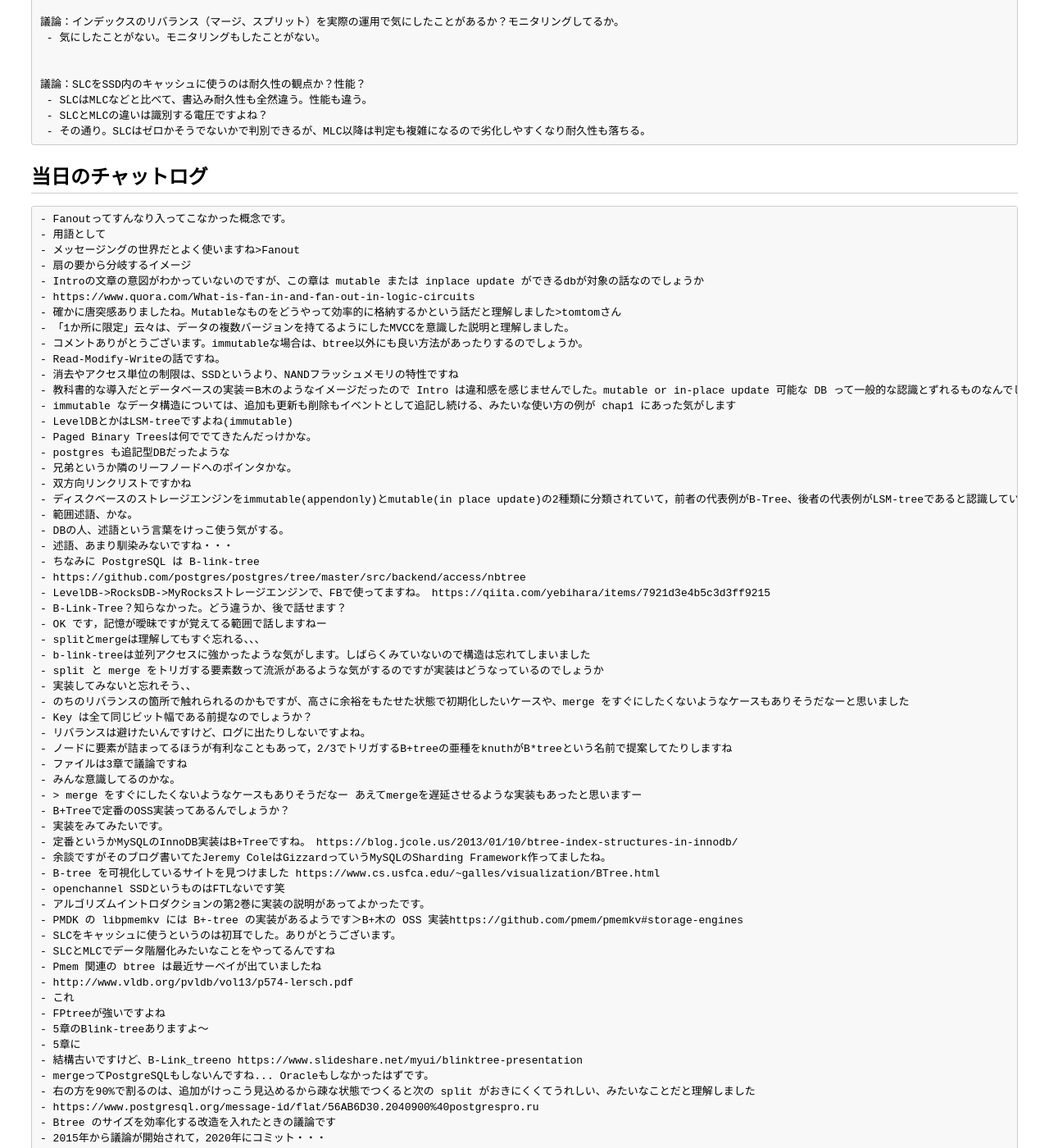
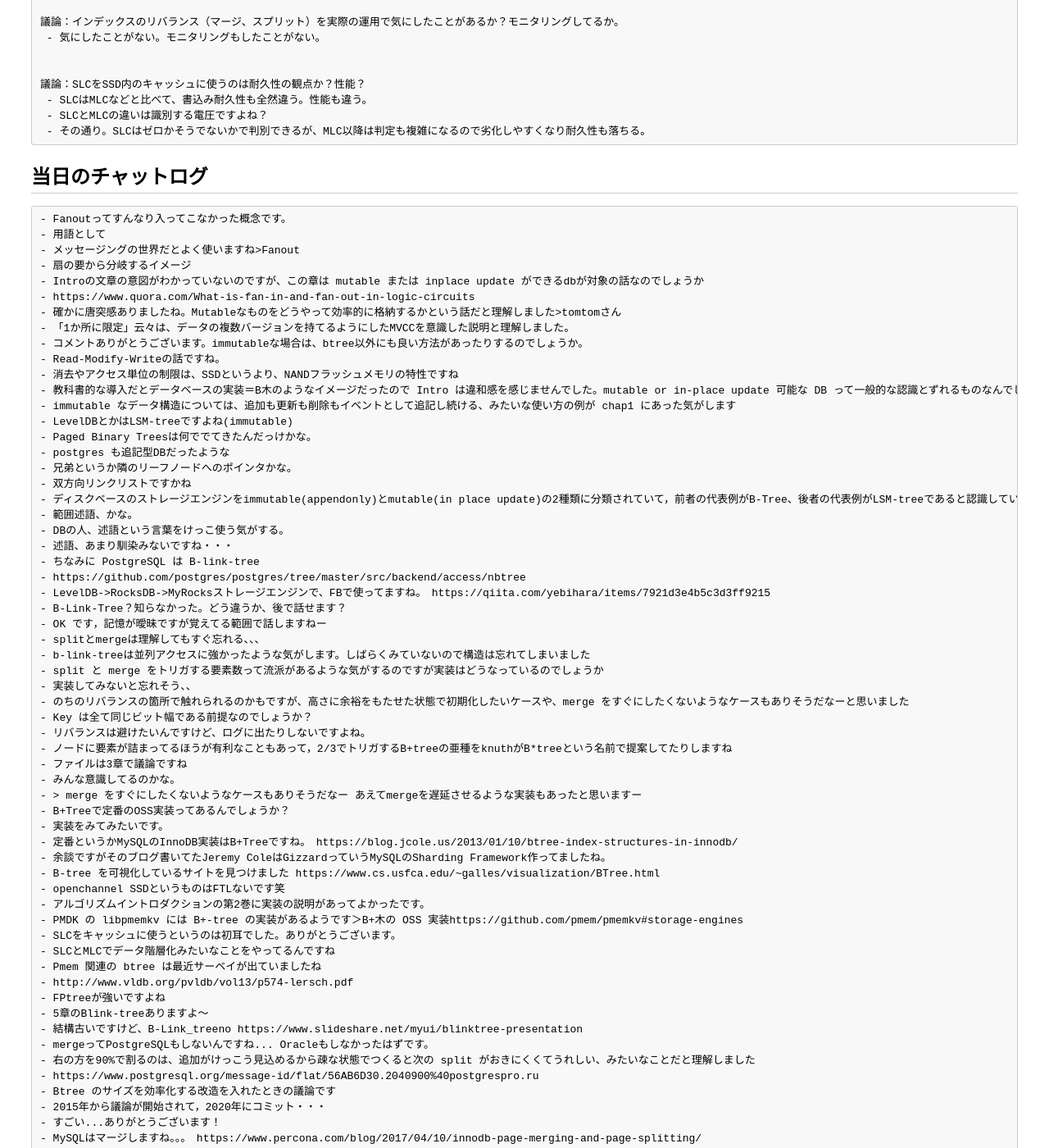
Before and after one commit to Database-Internals-Reading-Group-Japan/group-tokyo, a Jekyll site: the page built from No01/20200604/agenda.md, in a window 1280 px wide and 1400 px high, scrolled down 1215 px. Shown: the whole window at 82% size. Built offline with Jekyll 4.4.1, drawn with Linux system fonts in a browser that asks for light colours; some of the changed text lies outside the part shown.

Commit message:
Update agenda.md

```diff
--- a/No01/20200604/agenda.md
+++ b/No01/20200604/agenda.md
@@ -115,10 +115,8 @@ title: 20200604
 - SLCとMLCでデータ階層化みたいなことをやってるんですね
 - Pmem 関連の btree は最近サーベイが出ていましたね
 - http://www.vldb.org/pvldb/vol13/p574-lersch.pdf
-- これ
 - FPtreeが強いですよね
 - 5章のBlink-treeありますよ～
-- 5章に
 - 結構古いですけど、B-Link_treeno https://www.slideshare.net/myui/blinktree-presentation
 - mergeってPostgreSQLもしないんですね... Oracleもしなかったはずです。
 - 右の方を90%で割るのは、追加がけっこう見込めるから疎な状態でつくると次の split がおきにくくてうれしい、みたいなことだと理解しました
```
